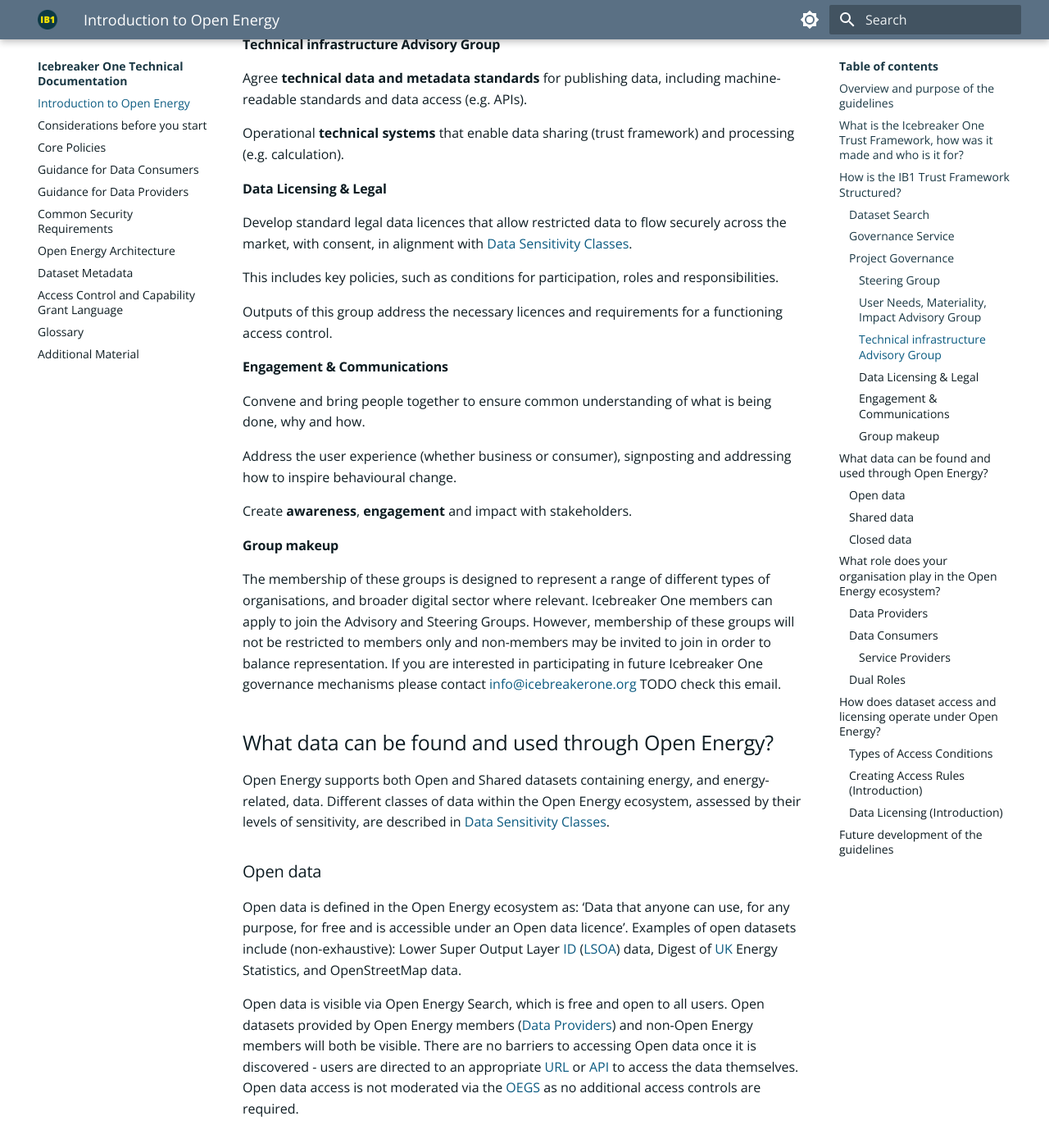
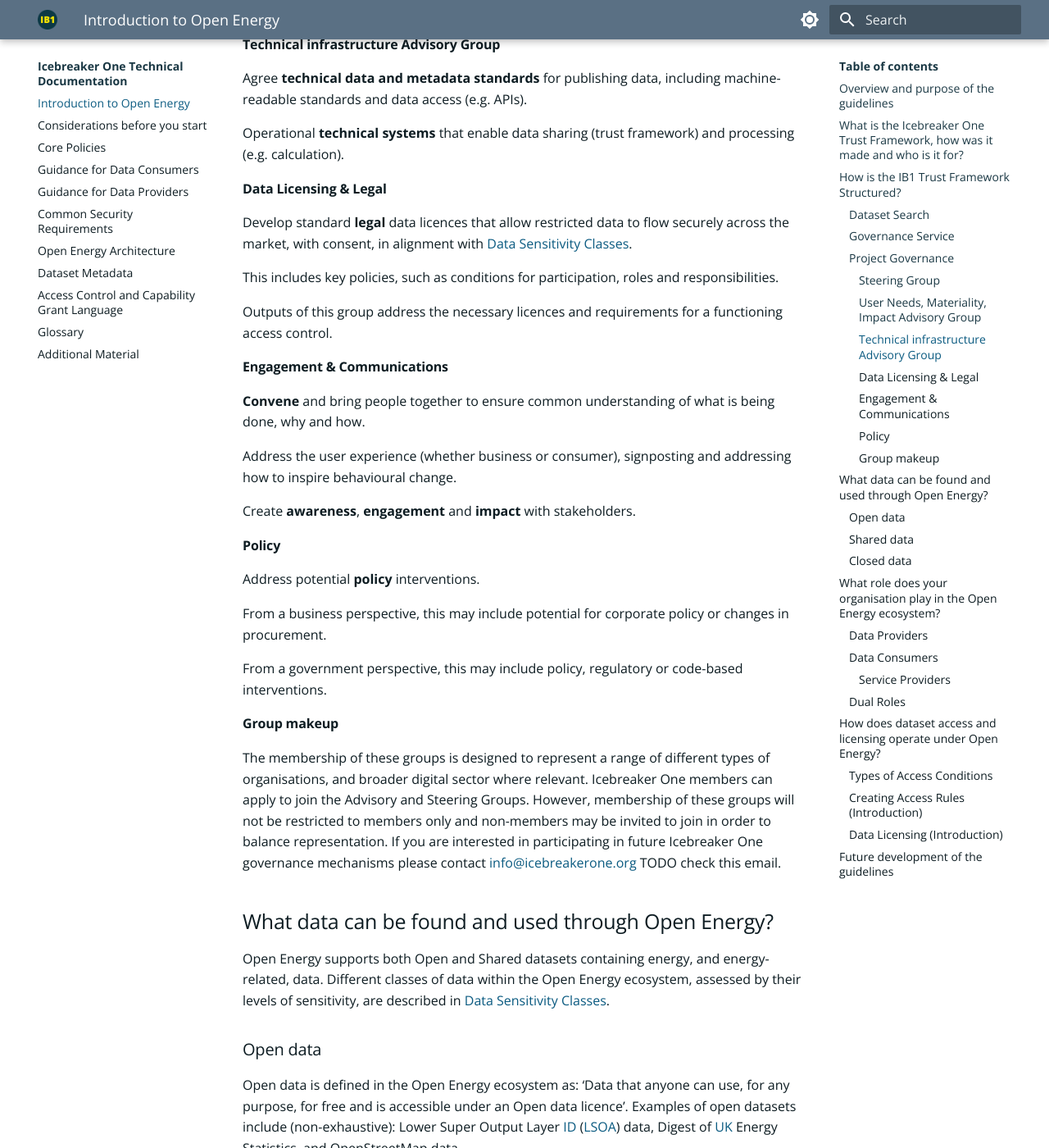
Before and after one commit to icebreakerone/ib1-technical-docs, an MkDocs documentation site: the page built from docs/ops_guidelines/introduction.md, in a window 1280 px wide and 1400 px high, scrolled down 3996 px. Shown: the whole window at 82% size. Built offline with MkDocs 1.6.1 and Material for MkDocs 9.7.7, drawn with Linux system fonts in a browser that asks for light colours; the version menu is left out.

Commit message:
docs/ops_guidelines/introduction.md updated from https://stackedit.net/

```diff
--- a/docs/ops_guidelines/introduction.md
+++ b/docs/ops_guidelines/introduction.md
@@ -92,21 +92,25 @@
 Operational **technical systems** that enable data sharing (trust framework) and processing (e.g. calculation).
 
 #### Data Licensing & Legal
-Develop standard legal data licences that allow restricted data to flow securely across the market, with consent, in alignment with [Data Sensitivity Classes](common_policies.md#Data-Sensitivity-Classes).
+Develop standard **legal** data licences that allow restricted data to flow securely across the market, with consent, in alignment with [Data Sensitivity Classes](common_policies.md#Data-Sensitivity-Classes).
 
 This includes key policies, such as conditions for participation, roles and responsibilities.
 
 Outputs of this group address the necessary licences and requirements for a functioning access control.
 
 #### Engagement & Communications
-Convene and bring people together to ensure common understanding of what is being done, why and how.
-
-
+**Convene** and bring people together to ensure common understanding of what is being done, why and how.
 
 Address the user experience (whether business or consumer), signposting and addressing how to inspire behavioural change.
 
+Create **awareness**, **engagement** and **impact** with stakeholders.
 
-Create **awareness**, **engagement** and impact with stakeholders.
+#### Policy
+Address potential **policy** interventions.
+
+From a business perspective, this may include potential for corporate policy or changes in procurement.
+
+From a government perspective, this may include policy, regulatory or code-based interventions.
 
 #### Group makeup
 The membership of these groups is designed to represent a range of different
```
Also changed, not shown: other parts of docs/ops_guidelines/introduction.md (+2 -2 lines).
